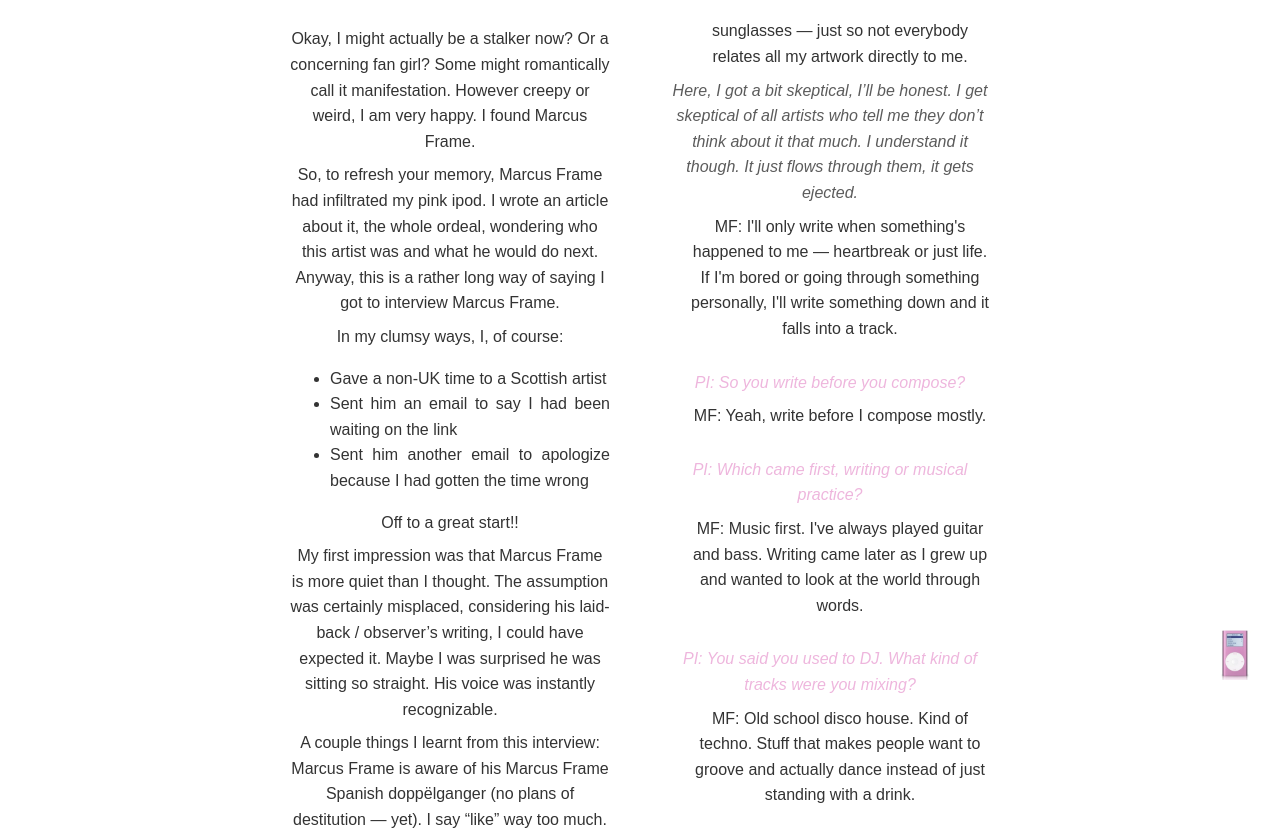
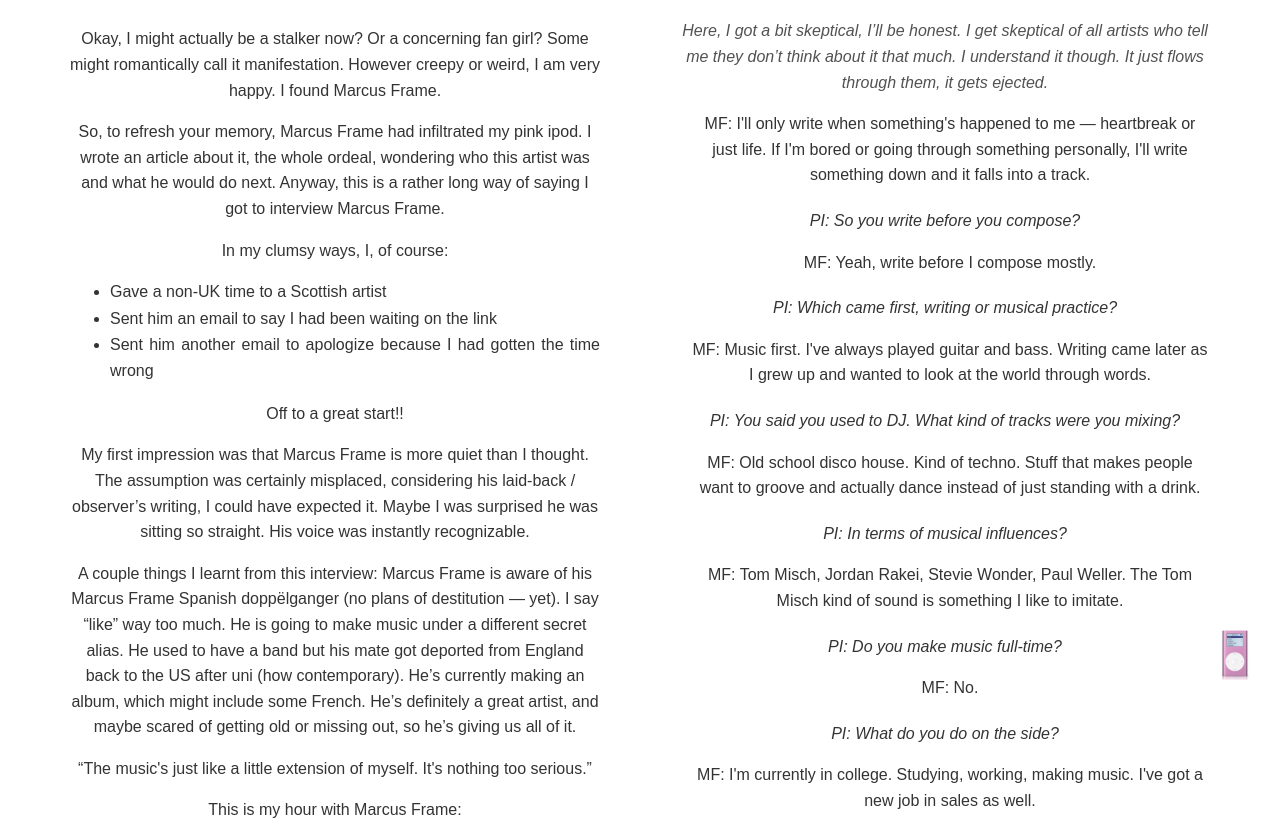
Before and after one commit to juliettecabanac-wq/pink-ipod, a website: page marcus-frame-found.html in a window 1280 px wide. Shown: the part 100-931 px from the top of the page. Drawn offline with Linux system fonts and the light colour scheme; a web font is replaced by a local one.

Commit message:
Refactor interview styles and adjust margins

```diff
--- a/style.css
+++ b/style.css
@@ -392,37 +392,40 @@ area:hover {
 }
 
 .interview {
-  max-width: 700px;
-  margin: auto;
-  line-height: 1.6;
+
+  column-count: 2;        /* two wide columns */
+  column-gap: 80px;       /* space between columns */
+
+  text-align: justify;    /* block alignment like newspapers */
+  text-justify: inter-word;
+
+  line-height: 1.65;
   font-size: 16px;
-  column-count: 2;        /* number of columns */
-  column-gap: 60px;       /* space between columns */
-  text-align: justify;    /* block text like newspapers */
+
+  padding-left: 40px;     /* page margin */
+  padding-right: 40px;
+}
+
+.interview p {
+  margin-bottom: 16px;
+  break-inside: avoid;
 }
 
 .pi {
   font-style: italic;
-  margin-top: 28px;
-  color: #eeb6dd;
+  margin-top: 20px;
 }
 
 .mf {
-  margin-left: 20px;
+  margin-left: 10px;
 }
 
 .note {
   font-style: italic;
-  opacity: 0.8;
-}
-
-.quote {
-  font-style: italic;
-  text-align: center;
-  margin: 30px 0;
+  opacity: 0.85;
 }
 
 .lyrics {
-  margin-left: 40px;
   font-style: italic;
+  margin-left: 20px;
 }
```
